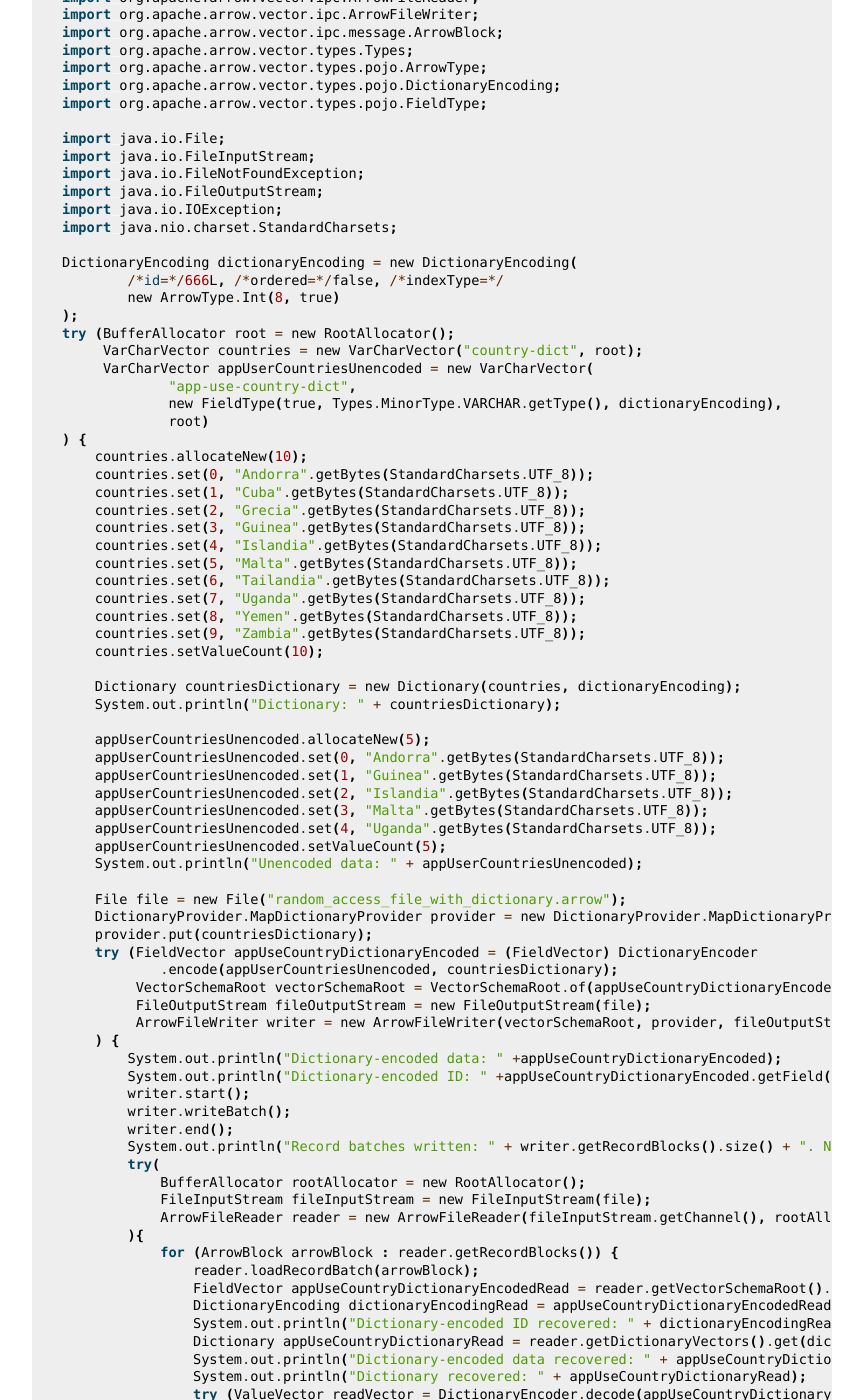
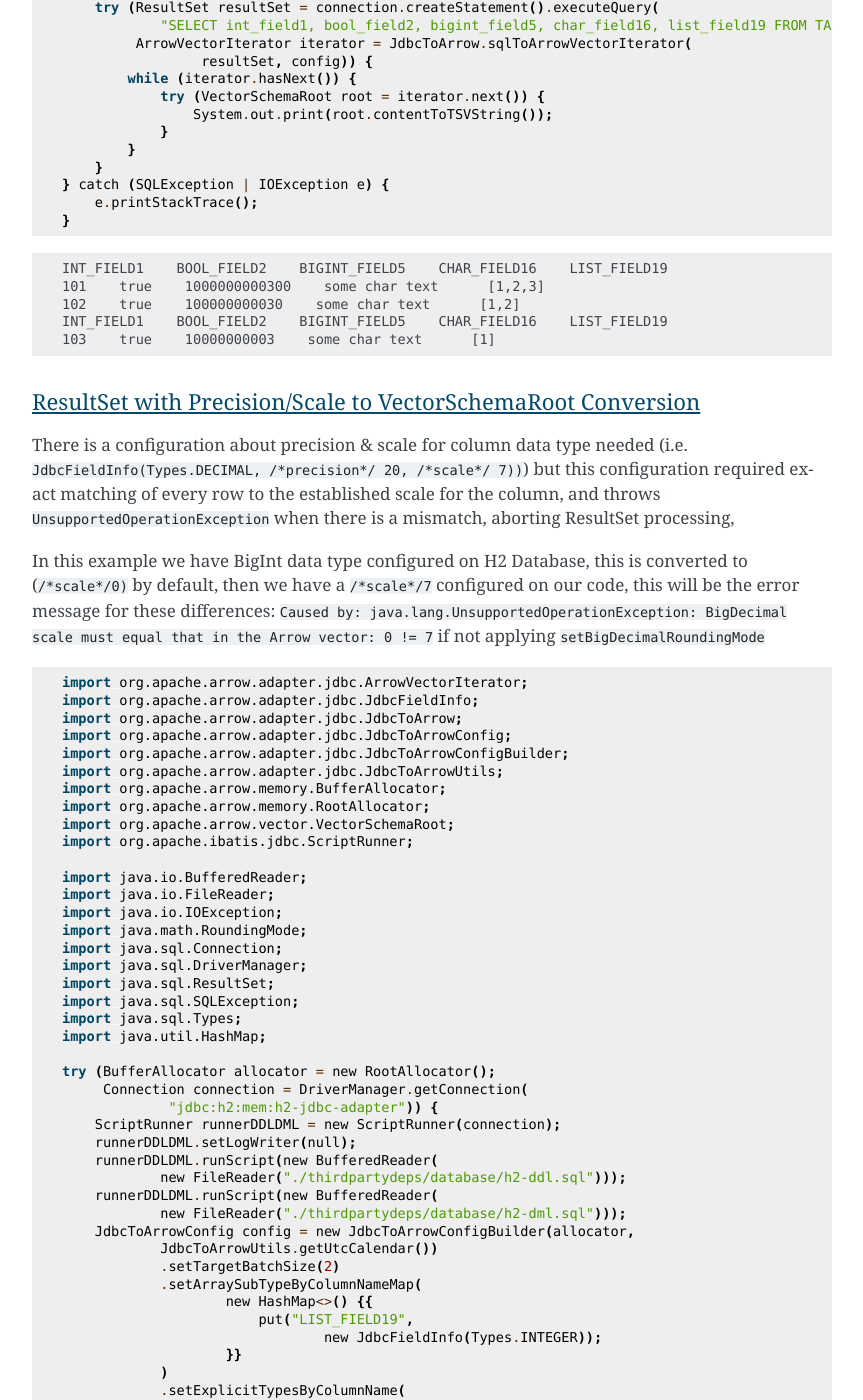
Before and after one commit to apache/arrow-cookbook, a Sphinx documentation site: the page built from java/source/io.rst, in a window 1280 px wide and 1400 px high, scrolled down 11497 px. Shown: the whole window, without its empty margins (258-1121 px from the left). Built offline with Sphinx 7.4.7, drawn with Linux system fonts in a browser that asks for light colours; pages that are not in the unit, such as notebooks, are missing from menus; some of the changed text lies outside the part shown.

Commit message:
Adding precision/scale cookbook

```diff
--- a/java/source/io.rst
+++ b/java/source/io.rst
@@ -463,39 +463,54 @@ The main class to help us to convert ResultSet to VectorSchemaRoot is
     import org.apache.arrow.memory.BufferAllocator;
     import org.apache.arrow.memory.RootAllocator;
     import org.apache.arrow.vector.VectorSchemaRoot;
-    import org.h2.jdbcx.JdbcConnectionPool;
+    import org.apache.ibatis.jdbc.ScriptRunner;
 
+    import java.io.BufferedReader;
+    import java.io.FileReader;
     import java.io.IOException;
+    import java.sql.Connection;
+    import java.sql.DriverManager;
     import java.sql.ResultSet;
     import java.sql.SQLException;
 
-    try (BufferAllocator allocator = new RootAllocator()) {
-        JdbcConnectionPool pool = JdbcConnectionPool.create(
-                "jdbc:h2:zip:./thirdpartydeps/database/jdbc-cookbook.zip!/test",
-                "sa", "");
-        ResultSet resultSet = pool.getConnection().createStatement().executeQuery(
-                "SELECT int_field1, bool_field2, double_field7 FROM TABLE1");
-        try (ArrowVectorIterator iterator = JdbcToArrow.sqlToArrowVectorIterator(
-                resultSet, allocator)) {
+    try (BufferAllocator allocator = new RootAllocator();
+         Connection connection = DriverManager.getConnection(
+                 "jdbc:h2:mem:h2-jdbc-adapter")) {
+        ScriptRunner runnerDDLDML = new ScriptRunner(connection);
+        runnerDDLDML.setLogWriter(null);
+        runnerDDLDML.runScript(new BufferedReader(
+                new FileReader("./thirdpartydeps/database/h2-ddl.sql")));
+        runnerDDLDML.runScript(new BufferedReader(
+                new FileReader("./thirdpartydeps/database/h2-dml.sql")));
+        try (ResultSet resultSet = connection.createStatement().executeQuery(
+                "SELECT int_field1, bool_field2, bigint_field5 FROM TABLE1");
+             ArrowVectorIterator iterator = JdbcToArrow.sqlToArrowVectorIterator(
+                     resultSet, allocator)) {
             while (iterator.hasNext()) {
-                VectorSchemaRoot root = iterator.next();
-                System.out.print(root.contentToTSVString());
+                try (VectorSchemaRoot root = iterator.next()) {
+                    System.out.print(root.contentToTSVString());
+                }
             }
         }
+
     } catch (SQLException | IOException e) {
         e.printStackTrace();
     }
 
 .. testoutput::
 
-    INT_FIELD1    BOOL_FIELD2    DOUBLE_FIELD7
-    101    true    5.6478356785345E10
-    102    true    5.6478356785345E10
-    103    true    5.6478356785345E10
+    INT_FIELD1    BOOL_FIELD2    BIGINT_FIELD5
+    101    true    1000000000300
+    102    true    100000000030
+    103    true    10000000003
+
+ResultSet with Array to VectorSchemaRoot Conversion
+---------------------------------------------------
 
 JdbcToArrow accepts configuration through `JdbcToArrowConfig
 <https://arrow.apache.org/docs/java/reference/org/apache/arrow/adapter/jdbc/JdbcToArrowConfig.html>`_.
-For example, the type of the elements of array columns can be specified.
+For example, the type of the elements of array columns can be specified by
+``setArraySubTypeByColumnNameMap``.
 
 .. testcode::
 
@@ -508,20 +523,27 @@ For example, the type of the elements of array columns can be specified.
     import org.apache.arrow.memory.BufferAllocator;
     import org.apache.arrow.memory.RootAllocator;
     import org.apache.arrow.vector.VectorSchemaRoot;
-    import org.h2.jdbcx.JdbcConnectionPool;
+    import org.apache.ibatis.jdbc.ScriptRunner;
 
+    import java.io.BufferedReader;
+    import java.io.FileReader;
     import java.io.IOException;
+    import java.sql.Connection;
+    import java.sql.DriverManager;
     import java.sql.ResultSet;
     import java.sql.SQLException;
     import java.sql.Types;
     import java.util.HashMap;
 
-    try (BufferAllocator allocator = new RootAllocator()) {
-        JdbcConnectionPool pool = JdbcConnectionPool.create(
-                "jdbc:h2:zip:./thirdpartydeps/database/jdbc-cookbook.zip!/test",
-                "sa", "");
-        ResultSet resultSet = pool.getConnection().createStatement().executeQuery(
-                "SELECT int_field1, bool_field2, double_field7, char_field16, list_field19 FROM TABLE1");
+    try (BufferAllocator allocator = new RootAllocator();
+         Connection connection = DriverManager.getConnection(
+                 "jdbc:h2:mem:h2-jdbc-adapter")) {
+        ScriptRunner runnerDDLDML = new ScriptRunner(connection);
+        runnerDDLDML.setLogWriter(null);
+        runnerDDLDML.runScript(new BufferedReader(
+                new FileReader("./thirdpartydeps/database/h2-ddl.sql")));
+        runnerDDLDML.runScript(new BufferedReader(
+                new FileReader("./thirdpartydeps/database/h2-dml.sql")));
         JdbcToArrowConfig config = new JdbcToArrowConfigBuilder(allocator,
                 JdbcToArrowUtils.getUtcCalendar())
                 .setArraySubTypeByColumnNameMap(
@@ -531,28 +553,32 @@ For example, the type of the elements of array columns can be specified.
                         }}
                 )
                 .build();
-        try (ArrowVectorIterator iterator = JdbcToArrow.sqlToArrowVectorIterator(
-                resultSet, config)) {
+        try (ResultSet resultSet = connection.createStatement().executeQuery(
+                "SELECT int_field1, bool_field2, bigint_field5, char_field16, list_field19 FROM TABLE1");
+             ArrowVectorIterator iterator = JdbcToArrow.sqlToArrowVectorIterator(
+                     resultSet, config)) {
             while (iterator.hasNext()) {
-                VectorSchemaRoot root = iterator.next();
-                System.out.print(root.contentToTSVString());
+                try (VectorSchemaRoot root = iterator.next()) {
+                    System.out.print(root.contentToTSVString());
+                }
             }
         }
-    } catch (SQLException throwables) {
-        throwables.printStackTrace();
-    } catch (IOException e) {
+    } catch (SQLException | IOException e) {
         e.printStackTrace();
     }
 
 .. testoutput::
 
-    INT_FIELD1    BOOL_FIELD2    DOUBLE_FIELD7    CHAR_FIELD16    LIST_FIELD19
-    101    true    5.6478356785345E10    some char text      [1,2,3]
-    102    true    5.6478356785345E10    some char text      [1,2]
-    103    true    5.6478356785345E10    some char text      [1]
+    INT_FIELD1    BOOL_FIELD2    BIGINT_FIELD5    CHAR_FIELD16    LIST_FIELD19
+    101    true    1000000000300    some char text      [1,2,3]
+    102    true    100000000030    some char text      [1,2]
+    103    true    10000000003    some char text      [1]
+
+ResultSet per Batches to VectorSchemaRoot Conversion
+----------------------------------------------------
 
 The maximum rowCount to read each time is configured by default in 1024. This
-can be customized by setting values as needed.
+can be customized by setting values as needed by ``setTargetBatchSize``.
 
 .. testcode::
 
@@ -565,20 +591,27 @@ can be customized by setting values as needed.
     import org.apache.arrow.memory.BufferAllocator;
     import org.apache.arrow.memory.RootAllocator;
     import org.apache.arrow.vector.VectorSchemaRoot;
-    import org.h2.jdbcx.JdbcConnectionPool;
+    import org.apache.ibatis.jdbc.ScriptRunner;
 
+    import java.io.BufferedReader;
+    import java.io.FileReader;
     import java.io.IOException;
+    import java.sql.Connection;
+    import java.sql.DriverManager;
     import java.sql.ResultSet;
     import java.sql.SQLException;
     import java.sql.Types;
     import java.util.HashMap;
 
-    try (BufferAllocator allocator = new RootAllocator()) {
-        JdbcConnectionPool pool = JdbcConnectionPool.create(
-                "jdbc:h2:zip:./thirdpartydeps/database/jdbc-cookbook.zip!/test",
-                "sa", "");
-        ResultSet resultSet = pool.getConnection().createStatement().executeQuery(
-                "SELECT int_field1, bool_field2, double_field7, char_field16, list_field19 FROM TABLE1");
+    try (BufferAllocator allocator = new RootAllocator();
+         Connection connection = DriverManager.getConnection(
+                 "jdbc:h2:mem:h2-jdbc-adapter")) {
+        ScriptRunner runnerDDLDML = new ScriptRunner(connection);
+        runnerDDLDML.setLogWriter(null);
+        runnerDDLDML.runScript(new BufferedReader(
+                new FileReader("./thirdpartydeps/database/h2-ddl.sql")));
+        runnerDDLDML.runScript(new BufferedReader(
+                new FileReader("./thirdpartydeps/database/h2-dml.sql")));
         JdbcToArrowConfig config = new JdbcToArrowConfigBuilder(allocator,
                 JdbcToArrowUtils.getUtcCalendar())
                 .setTargetBatchSize(2)
@@ -589,27 +622,113 @@ can be customized by setting values as needed.
                         }}
                 )
                 .build();
-        try (ArrowVectorIterator iterator = JdbcToArrow.sqlToArrowVectorIterator(
-                resultSet, config)) {
+        try (ResultSet resultSet = connection.createStatement().executeQuery(
+                "SELECT int_field1, bool_field2, bigint_field5, char_field16, list_field19 FROM TABLE1");
+             ArrowVectorIterator iterator = JdbcToArrow.sqlToArrowVectorIterator(
+                     resultSet, config)) {
             while (iterator.hasNext()) {
-                try(VectorSchemaRoot root = iterator.next()){
+                try (VectorSchemaRoot root = iterator.next()) {
                     System.out.print(root.contentToTSVString());
                 }
             }
         }
-    } catch (SQLException throwables) {
-        throwables.printStackTrace();
-    } catch (IOException e) {
+    } catch (SQLException | IOException e) {
         e.printStackTrace();
     }
 
 .. testoutput::
 
-    INT_FIELD1    BOOL_FIELD2    DOUBLE_FIELD7    CHAR_FIELD16    LIST_FIELD19
-    101    true    5.6478356785345E10    some char text      [1,2,3]
-    102    true    5.6478356785345E10    some char text      [1,2]
-    INT_FIELD1    BOOL_FIELD2    DOUBLE_FIELD7    CHAR_FIELD16    LIST_FIELD19
-    103    true    5.6478356785345E10    some char text      [1]
+    INT_FIELD1    BOOL_FIELD2    BIGINT_FIELD5    CHAR_FIELD16    LIST_FIELD19
+    101    true    1000000000300    some char text      [1,2,3]
+    102    true    100000000030    some char text      [1,2]
+    INT_FIELD1    BOOL_FIELD2    BIGINT_FIELD5    CHAR_FIELD16    LIST_FIELD19
+    103    true    10000000003    some char text      [1]
+
+ResultSet with Precision/Scale to VectorSchemaRoot Conversion
+-------------------------------------------------------------
+
+There is a configuration about precision & scale for column data type needed
+(i.e. ``JdbcFieldInfo(Types.DECIMAL, /*precision*/ 20, /*scale*/ 7))``) but this
+configuration required exact matching of every row to the established scale
+for the column, and throws ``UnsupportedOperationException`` when there is a mismatch,
+aborting ResultSet processing,
+
+In this example we have BigInt data type configured on H2 Database, this is
+converted to (``/*scale*/0)`` by default, then we have a ``/*scale*/7`` configured on
+our code, this will be the error message for these differences: ``Caused by: java.lang.UnsupportedOperationException: BigDecimal scale must equal that in the Arrow vector: 0 != 7``
+if not applying ``setBigDecimalRoundingMode``
+
+.. testcode::
+
+    import org.apache.arrow.adapter.jdbc.ArrowVectorIterator;
+    import org.apache.arrow.adapter.jdbc.JdbcFieldInfo;
+    import org.apache.arrow.adapter.jdbc.JdbcToArrow;
+    import org.apache.arrow.adapter.jdbc.JdbcToArrowConfig;
+    import org.apache.arrow.adapter.jdbc.JdbcToArrowConfigBuilder;
+    import org.apache.arrow.adapter.jdbc.JdbcToArrowUtils;
+    import org.apache.arrow.memory.BufferAllocator;
+    import org.apache.arrow.memory.RootAllocator;
+    import org.apache.arrow.vector.VectorSchemaRoot;
+    import org.apache.ibatis.jdbc.ScriptRunner;
+
+    import java.io.BufferedReader;
+    import java.io.FileReader;
+    import java.io.IOException;
+    import java.math.RoundingMode;
+    import java.sql.Connection;
+    import java.sql.DriverManager;
+    import java.sql.ResultSet;
+    import java.sql.SQLException;
+    import java.sql.Types;
+    import java.util.HashMap;
+
+    try (BufferAllocator allocator = new RootAllocator();
+         Connection connection = DriverManager.getConnection(
+                 "jdbc:h2:mem:h2-jdbc-adapter")) {
+        ScriptRunner runnerDDLDML = new ScriptRunner(connection);
+        runnerDDLDML.setLogWriter(null);
+        runnerDDLDML.runScript(new BufferedReader(
+                new FileReader("./thirdpartydeps/database/h2-ddl.sql")));
+        runnerDDLDML.runScript(new BufferedReader(
+                new FileReader("./thirdpartydeps/database/h2-dml.sql")));
+        JdbcToArrowConfig config = new JdbcToArrowConfigBuilder(allocator,
+                JdbcToArrowUtils.getUtcCalendar())
+                .setTargetBatchSize(2)
+                .setArraySubTypeByColumnNameMap(
+                        new HashMap<>() {{
+                            put("LIST_FIELD19",
+                                    new JdbcFieldInfo(Types.INTEGER));
+                        }}
+                )
+                .setExplicitTypesByColumnName(
+                        new HashMap<>() {{
+                            put("BIGINT_FIELD5",
+                                    new JdbcFieldInfo(Types.DECIMAL, 20, 7));
+                        }}
+                )
+                .setBigDecimalRoundingMode(RoundingMode.UNNECESSARY)
+                .build();
+        try (ResultSet resultSet = connection.createStatement().executeQuery(
+                "SELECT int_field1, bool_field2, bigint_field5, char_field16, list_field19 FROM TABLE1");
+             ArrowVectorIterator iterator = JdbcToArrow.sqlToArrowVectorIterator(
+                     resultSet, config)) {
+            while (iterator.hasNext()) {
+                try (VectorSchemaRoot root = iterator.next()) {
+                    System.out.print(root.contentToTSVString());
+                }
+            }
+        }
+    } catch (SQLException | IOException e) {
+        e.printStackTrace();
+    }
+
+.. testoutput::
+
+    INT_FIELD1    BOOL_FIELD2    BIGINT_FIELD5    CHAR_FIELD16    LIST_FIELD19
+    101    true    1000000000300.0000000    some char text      [1,2,3]
+    102    true    100000000030.0000000    some char text      [1,2]
+    INT_FIELD1    BOOL_FIELD2    BIGINT_FIELD5    CHAR_FIELD16    LIST_FIELD19
+    103    true    10000000003.0000000    some char text      [1]
 
 Handling Data with Dictionaries
 *******************************
```
Also changed, not shown: java/source/demo/pom.xml (+6 -1 lines), 1 other file.
